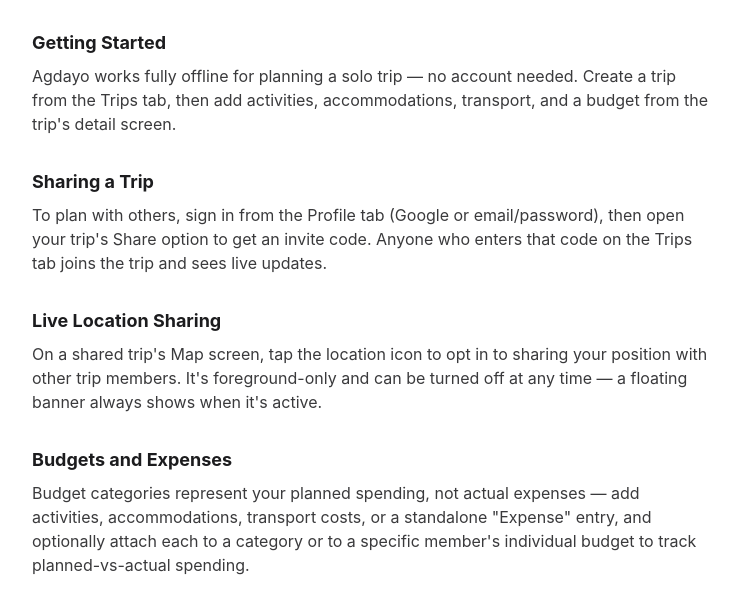
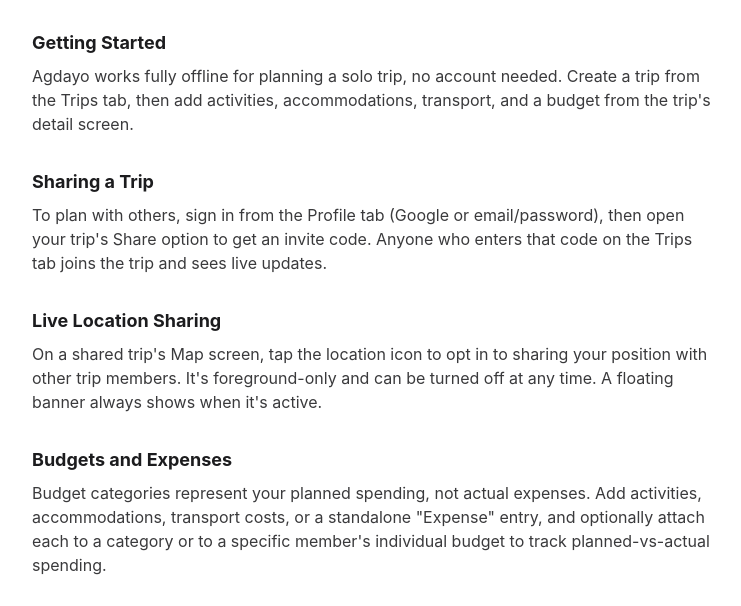
Before and after one commit to albert-sobreo/agdayo-ios-app, a plain HTML site: page docs/support.html in a window 1280 px wide. Shown: the part 174-780 px from the top of the page, without its empty margins (268-1009 px from the left). Drawn offline with Linux system fonts and the light colour scheme.

Commit message:
removed em dashes

```diff
--- a/docs/support.html
+++ b/docs/support.html
@@ -64,16 +64,16 @@
   <p class="updated">Need help with the app? Start here.</p>
 
   <h2>Getting Started</h2>
-  <p>Agdayo works fully offline for planning a solo trip — no account needed. Create a trip from the Trips tab, then add activities, accommodations, transport, and a budget from the trip's detail screen.</p>
+  <p>Agdayo works fully offline for planning a solo trip, no account needed. Create a trip from the Trips tab, then add activities, accommodations, transport, and a budget from the trip's detail screen.</p>
 
   <h2>Sharing a Trip</h2>
   <p>To plan with others, sign in from the Profile tab (Google or email/password), then open your trip's Share option to get an invite code. Anyone who enters that code on the Trips tab joins the trip and sees live updates.</p>
 
   <h2>Live Location Sharing</h2>
-  <p>On a shared trip's Map screen, tap the location icon to opt in to sharing your position with other trip members. It's foreground-only and can be turned off at any time — a floating banner always shows when it's active.</p>
+  <p>On a shared trip's Map screen, tap the location icon to opt in to sharing your position with other trip members. It's foreground-only and can be turned off at any time. A floating banner always shows when it's active.</p>
 
   <h2>Budgets and Expenses</h2>
-  <p>Budget categories represent your planned spending, not actual expenses — add activities, accommodations, transport costs, or a standalone "Expense" entry, and optionally attach each to a category or to a specific member's individual budget to track planned-vs-actual spending.</p>
+  <p>Budget categories represent your planned spending, not actual expenses. Add activities, accommodations, transport costs, or a standalone "Expense" entry, and optionally attach each to a category or to a specific member's individual budget to track planned-vs-actual spending.</p>
 
   <h2>Deleting Your Account</h2>
   <p>Go to Profile → Delete Account. This permanently removes your account, any trips you own, your membership in shared trips, and your profile from Agdayo's servers. This can't be undone.</p>
```
